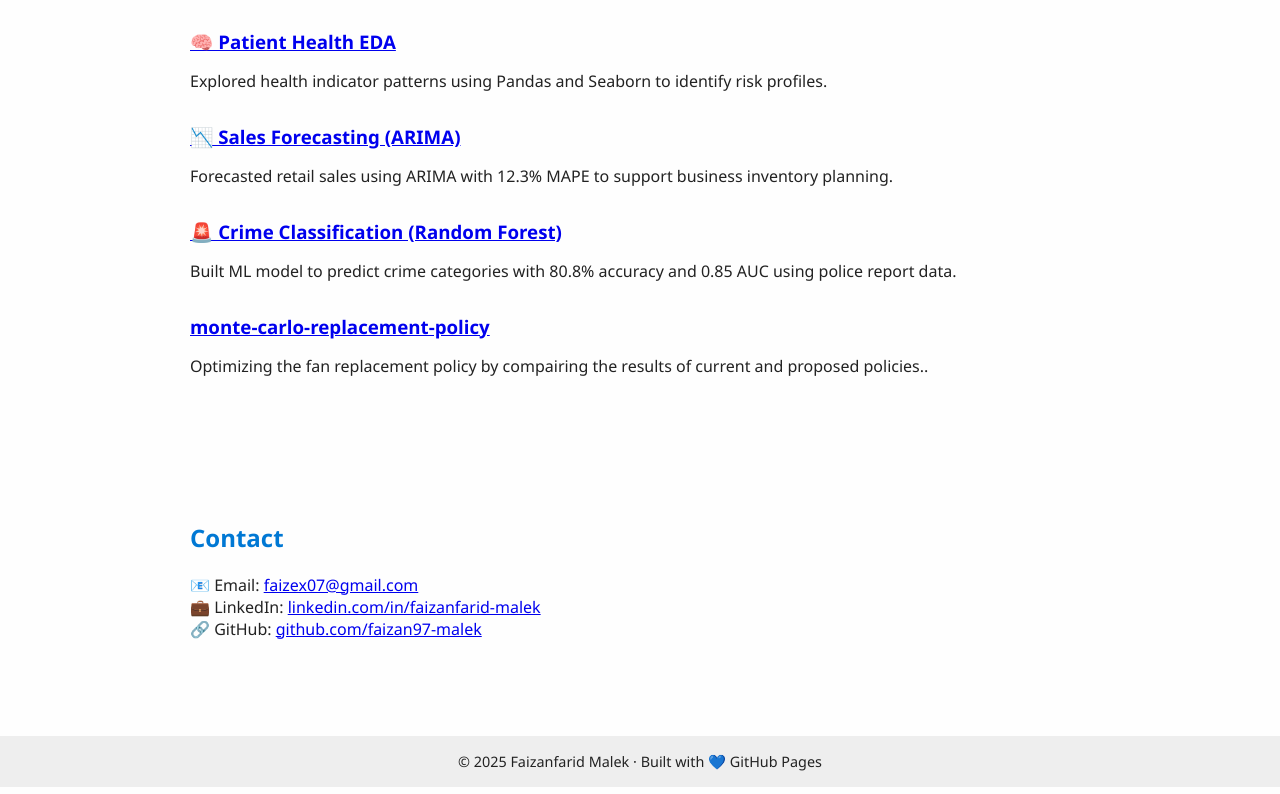
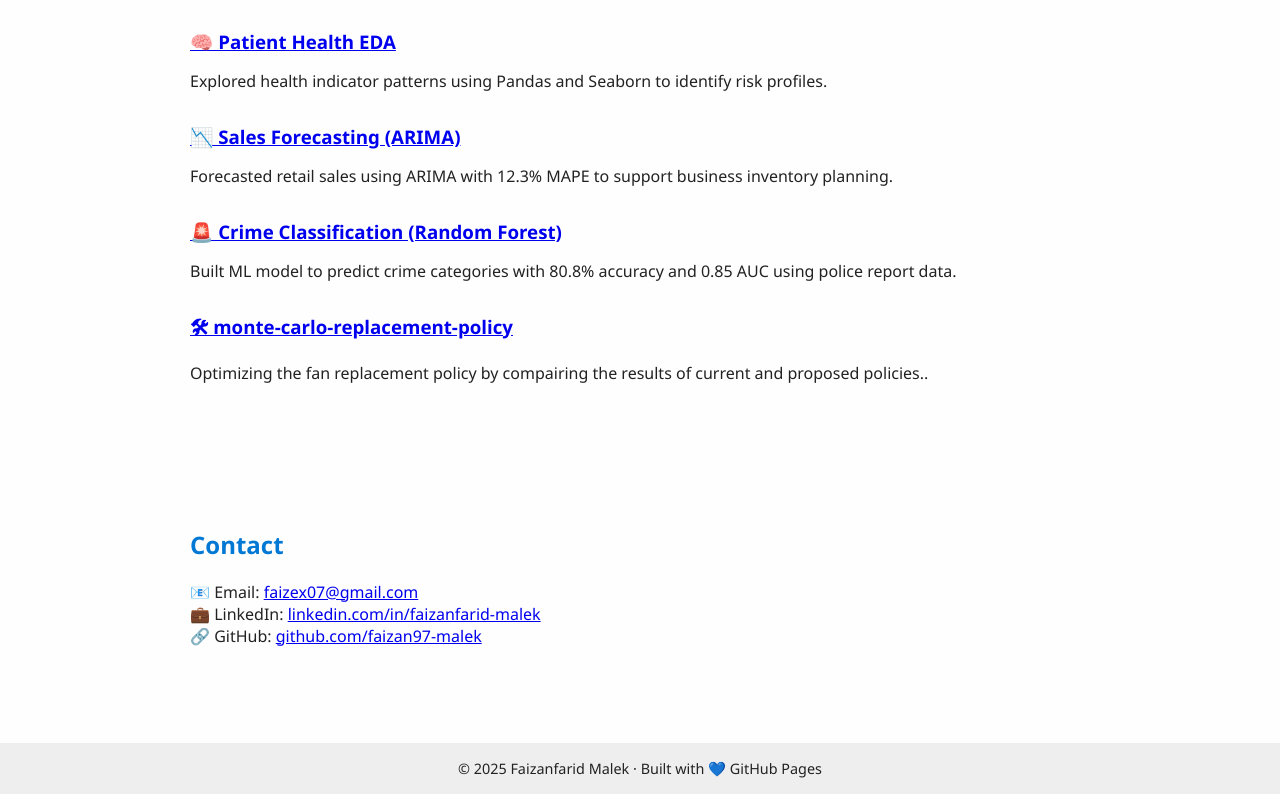
Before and after one commit to faizan97-malek/faizan97-malek.github.i, a plain HTML site: page index.html in a window 1280 px wide. Shown: the part 943-1737 px from the top of the page. Drawn offline with Linux system fonts and the light colour scheme.

Commit message:
Update index.html

```diff
--- a/index.html
+++ b/index.html
@@ -142,7 +142,7 @@
     </div>
 
     <div class="project">
-      <h3><a href="https://github.com/faizan97-malek/monte-carlo-replacement-policy" target="_blank">monte-carlo-replacement-policy</a></h3>
+      <h3><a href="https://github.com/faizan97-malek/monte-carlo-replacement-policy" target="_blank">🛠 monte-carlo-replacement-policy</a></h3>
       <p>Optimizing the fan replacement policy by compairing the results of current and proposed policies..</p>
     </div>
   </section>
```
